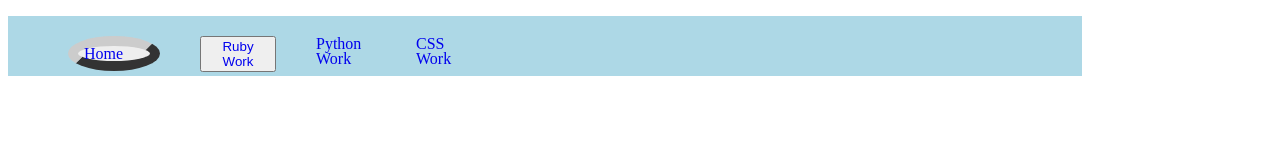
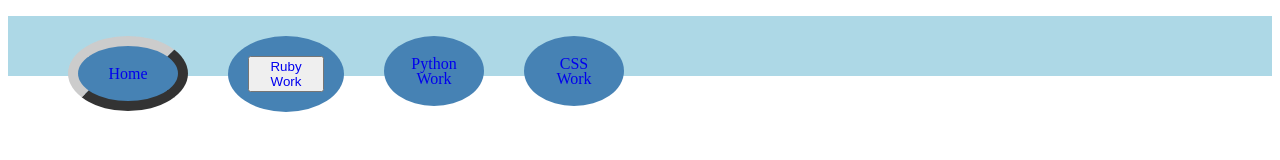
Before and after one commit to mnickey/Carousel2, a plain HTML site: page index.html in a window 1280 px wide. Drawn offline with Linux system fonts and the light colour scheme.

Commit message:
playing with the nav bar to get it looking decent...

```diff
--- a/css/style.css
+++ b/css/style.css
@@ -1,3 +1,6 @@
+.container {
+    text-align:center;
+}
 .navgation-bar ul {
     list-style-type:none;
     margin: 15;
@@ -6,7 +9,10 @@
 }
 .navgation-bar li {
     margin:20px;
+    padding:20px;
+    background-color:steelblue;
     float:left;
+    border-radius: 50%;
 }
 .navgation-bar a {
     display:block;
@@ -18,7 +24,7 @@ a:hover {
 }
 .nav-wrapper {
     height: 60px;
-    width: 85%;
+    width: 100%;
     background-color:lightblue;
     line-height:15px;
 }
@@ -32,3 +38,7 @@ a:hover {
     border-bottom: 10px solid #333333;
     border-left: 10px solid #CCCCCC;
 }
+li:hover {
+    background-color:green;
+    border-radius:50%;
+}
--- a/index.html
+++ b/index.html
@@ -6,6 +6,7 @@
 	</head>
 
 	<body>
+		<div class="container">
 			<div class="nav-wrapper">
 				<div class="navgation-bar">
 					<ul>
@@ -16,5 +17,6 @@
 					</ul>
 				</div>
 			</div>
+		</div>
 	</body>
 </html>
```
Lines whose indentation alone changed are shown as unchanged.
